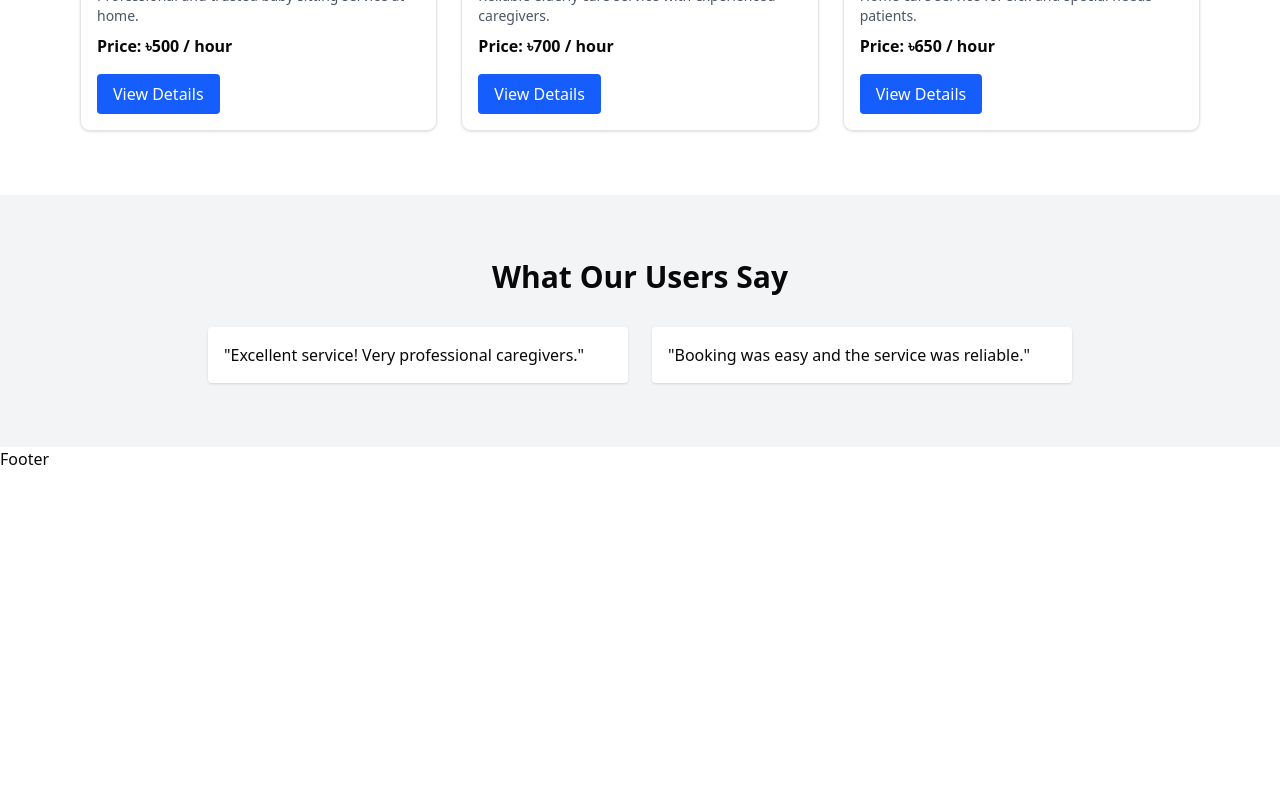
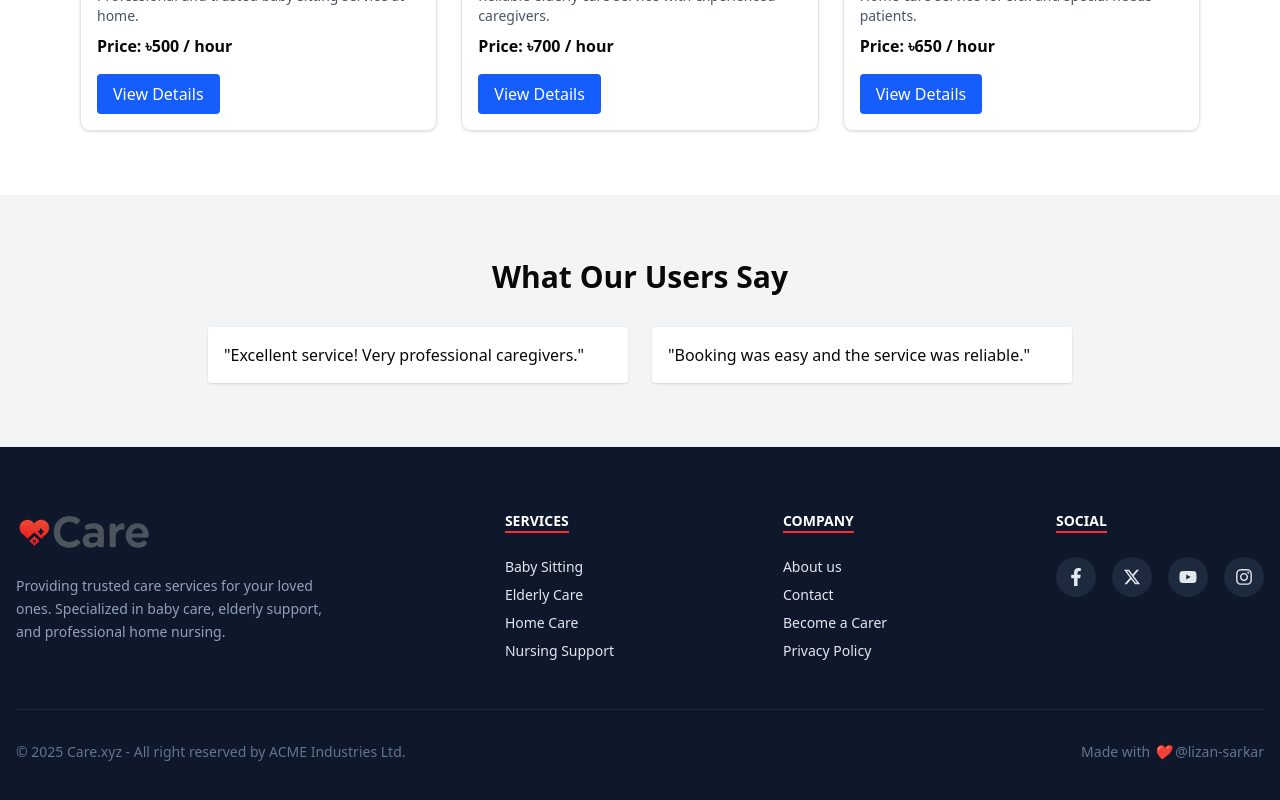
Before and after one commit to lizansarkar/care, a Next.js app: page / in a window 1280 px wide. Shown: the part 1267-2067 px from the top of the page. Before the commit the page ends 1738 px from the top, so only its background shows below. Built offline with nearby package versions, Linux system fonts and the light colour scheme.

Commit message:
footer component create and design complete

```diff
--- a/src/component/Footer.jsx
+++ b/src/component/Footer.jsx
@@ -1,7 +1,142 @@
-import React from 'react'
+import React from "react";
+import Link from "next/link";
+import {
+  FaFacebookF,
+  FaTwitter,
+  FaYoutube,
+  FaInstagram,
+} from "react-icons/fa";
+
+import { SiX } from 'react-icons/si';
 
 export default function Footer() {
   return (
-    <div>Footer</div>
-  )
+    <footer className="bg-slate-900 text-slate-200">
+      <div className="max-w-7xl mx-auto px-4 py-12 md:py-16">
+        <div className="footer sm:footer-horizontal justify-between gap-10">
+          {/* 🔹 Logo & Description Section */}
+          <aside className="max-w-xs">
+            <Link href="/" className="flex items-center gap-2 mb-4">
+              <img src="/logo.png" alt="Care.xyz" className="h-10 w-auto" />
+            </Link>
+            <p className="text-slate-400 leading-relaxed">
+              Providing trusted care services for your loved ones. Specialized
+              in baby care, elderly support, and professional home nursing.
+            </p>
+          </aside>
+
+          {/* 🔹 Quick Links */}
+          <nav>
+            <h6 className="footer-title text-white opacity-100 border-b-2 border-red-500 mb-4">
+              Services
+            </h6>
+            <Link
+              href="/service"
+              className="link link-hover hover:text-red-500 transition-colors"
+            >
+              Baby Sitting
+            </Link>
+            <Link
+              href="/service"
+              className="link link-hover hover:text-red-500 transition-colors"
+            >
+              Elderly Care
+            </Link>
+            <Link
+              href="/service"
+              className="link link-hover hover:text-red-500 transition-colors"
+            >
+              Home Care
+            </Link>
+            <Link
+              href="/service"
+              className="link link-hover hover:text-red-500 transition-colors"
+            >
+              Nursing Support
+            </Link>
+          </nav>
+
+          {/* 🔹 Company */}
+          <nav>
+            <h6 className="footer-title text-white opacity-100 border-b-2 border-red-500 mb-4">
+              Company
+            </h6>
+            <Link
+              href="/about"
+              className="link link-hover hover:text-red-500 transition-colors"
+            >
+              About us
+            </Link>
+            <Link
+              href="/contact"
+              className="link link-hover hover:text-red-500 transition-colors"
+            >
+              Contact
+            </Link>
+            <Link
+              href="/jobs"
+              className="link link-hover hover:text-red-500 transition-colors"
+            >
+              Become a Carer
+            </Link>
+            <Link
+              href="/privacy"
+              className="link link-hover hover:text-red-500 transition-colors"
+            >
+              Privacy Policy
+            </Link>
+          </nav>
+
+          {/* 🔹 Social Media (Fixed) */}
+          <nav>
+            <h6 className="footer-title text-white opacity-100 border-b-2 border-red-500 mb-4">
+              Social
+            </h6>
+            <div className="flex gap-4">
+              {" "}
+              {/* grid এর বদলে flex দিলে অনেক সময় সহজ হয় */}
+              <a
+                href="#"
+                className="flex items-center justify-center w-10 h-10 rounded-full bg-slate-800 hover:bg-red-500 hover:text-white transition-all duration-300"
+              >
+                <FaFacebookF size={18} />
+              </a>
+              <a
+                href="#"
+                className="flex items-center justify-center w-10 h-10 rounded-full bg-slate-800 hover:bg-red-500 hover:text-white transition-all duration-300"
+              >
+                <SiX size={16} />
+              </a>
+              <a
+                href="#"
+                className="flex items-center justify-center w-10 h-10 rounded-full bg-slate-800 hover:bg-red-500 hover:text-white transition-all duration-300"
+              >
+                <FaYoutube size={18} />
+              </a>
+              <a
+                href="#"
+                className="flex items-center justify-center w-10 h-10 rounded-full bg-slate-800 hover:bg-red-500 hover:text-white transition-all duration-300"
+              >
+                <FaInstagram size={18} />
+              </a>
+            </div>
+          </nav>
+        </div>
+
+        {/* 🔹 Copyright Section */}
+        <div className="border-t border-slate-800 mt-12 pt-8 text-center text-sm text-slate-500 flex flex-col md:flex-row justify-between items-center gap-4">
+          <p>
+            © {new Date().getFullYear()} Care.xyz - All right reserved by ACME
+            Industries Ltd.
+          </p>
+          <div className="flex gap-4">
+            <span className="flex items-center gap-1">
+              Made with <span className="text-red-500 italic">❤</span>{" "}
+              @lizan-sarkar
+            </span>
+          </div>
+        </div>
+      </div>
+    </footer>
+  );
 }
```
